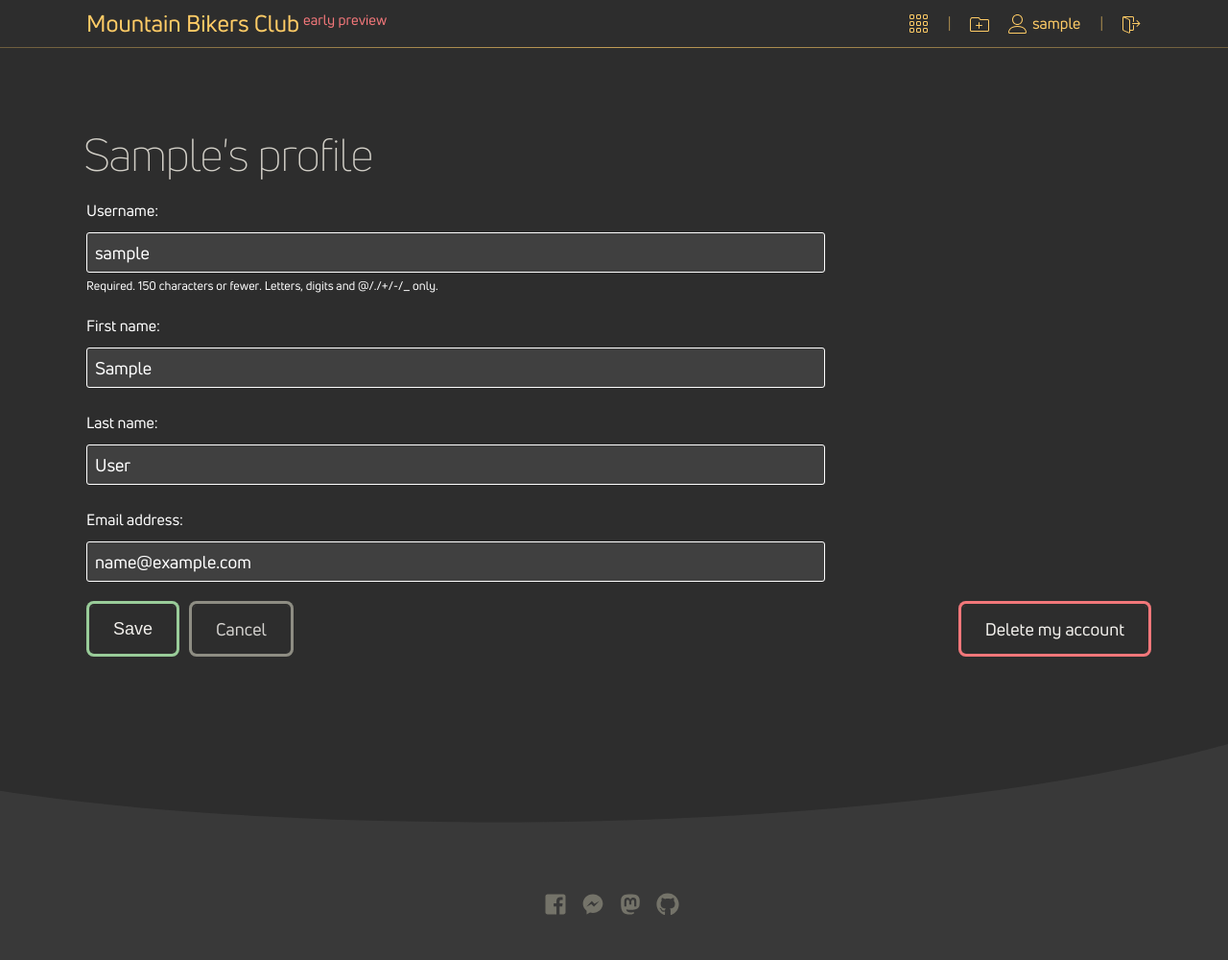
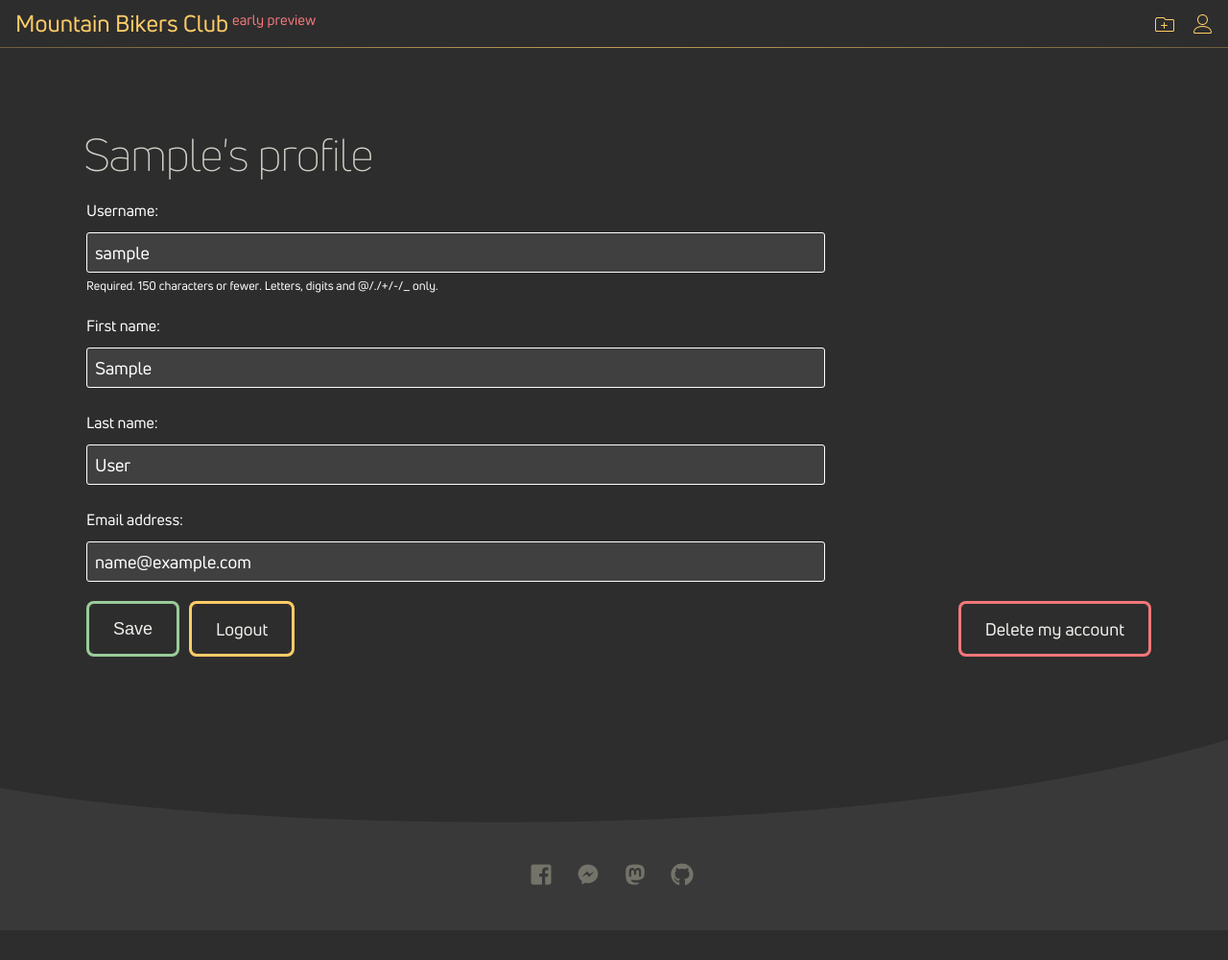
Before and after one commit to stephengodderidge/mountain-bikers-club, a Django app: page /en/dashboard/profile/ in a window 1280 px wide. Shown: the whole page at 96% size. After the commit the page ends 922 px from the top, so only its background shows below. Run offline with Django 3.2, Linux system fonts and the light colour scheme; the visitor is signed in with stand-in values (Sample User, id 1); data that the repository does not hold is empty.

Commit message:
header and footer optimization

```diff
--- a/dashboard/templates/dashboard/headerlinks.html
+++ b/dashboard/templates/dashboard/headerlinks.html
@@ -1,29 +1,10 @@
 {% load i18n %}
 
-<li>
+<div>
     <ul class="o-flex-inline has-horizontal-gutter has-hidden-links main-header__icons">
-        <li>
-            <a href="{% url 'dashboard' %}">
-                <svg width="20" height="20" viewBox="0 0 20 20" class="svg-icon">
-                    <g fill="currentColor">
-                        <path d="M3.5 19h-2c-0.827 0-1.5-0.673-1.5-1.5v-2c0-0.827 0.673-1.5 1.5-1.5h2c0.827 0 1.5 0.673 1.5 1.5v2c0 0.827-0.673 1.5-1.5 1.5zM1.5 15c-0.276 0-0.5 0.224-0.5 0.5v2c0 0.276 0.224 0.5 0.5 0.5h2c0.276 0 0.5-0.224 0.5-0.5v-2c0-0.276-0.224-0.5-0.5-0.5h-2z"></path>
-                        <path d="M10.5 19h-2c-0.827 0-1.5-0.673-1.5-1.5v-2c0-0.827 0.673-1.5 1.5-1.5h2c0.827 0 1.5 0.673 1.5 1.5v2c0 0.827-0.673 1.5-1.5 1.5zM8.5 15c-0.276 0-0.5 0.224-0.5 0.5v2c0 0.276 0.224 0.5 0.5 0.5h2c0.276 0 0.5-0.224 0.5-0.5v-2c0-0.276-0.224-0.5-0.5-0.5h-2z"></path>
-                        <path d="M17.5 19h-2c-0.827 0-1.5-0.673-1.5-1.5v-2c0-0.827 0.673-1.5 1.5-1.5h2c0.827 0 1.5 0.673 1.5 1.5v2c0 0.827-0.673 1.5-1.5 1.5zM15.5 15c-0.276 0-0.5 0.224-0.5 0.5v2c0 0.276 0.224 0.5 0.5 0.5h2c0.276 0 0.5-0.224 0.5-0.5v-2c0-0.276-0.224-0.5-0.5-0.5h-2z"></path>
-                        <path d="M3.5 12h-2c-0.827 0-1.5-0.673-1.5-1.5v-2c0-0.827 0.673-1.5 1.5-1.5h2c0.827 0 1.5 0.673 1.5 1.5v2c0 0.827-0.673 1.5-1.5 1.5zM1.5 8c-0.276 0-0.5 0.224-0.5 0.5v2c0 0.276 0.224 0.5 0.5 0.5h2c0.276 0 0.5-0.224 0.5-0.5v-2c0-0.276-0.224-0.5-0.5-0.5h-2z"></path>
-                        <path d="M10.5 12h-2c-0.827 0-1.5-0.673-1.5-1.5v-2c0-0.827 0.673-1.5 1.5-1.5h2c0.827 0 1.5 0.673 1.5 1.5v2c0 0.827-0.673 1.5-1.5 1.5zM8.5 8c-0.276 0-0.5 0.224-0.5 0.5v2c0 0.276 0.224 0.5 0.5 0.5h2c0.276 0 0.5-0.224 0.5-0.5v-2c0-0.276-0.224-0.5-0.5-0.5h-2z"></path>
-                        <path d="M17.5 12h-2c-0.827 0-1.5-0.673-1.5-1.5v-2c0-0.827 0.673-1.5 1.5-1.5h2c0.827 0 1.5 0.673 1.5 1.5v2c0 0.827-0.673 1.5-1.5 1.5zM15.5 8c-0.276 0-0.5 0.224-0.5 0.5v2c0 0.276 0.224 0.5 0.5 0.5h2c0.276 0 0.5-0.224 0.5-0.5v-2c0-0.276-0.224-0.5-0.5-0.5h-2z"></path>
-                        <path d="M3.5 5h-2c-0.827 0-1.5-0.673-1.5-1.5v-2c0-0.827 0.673-1.5 1.5-1.5h2c0.827 0 1.5 0.673 1.5 1.5v2c0 0.827-0.673 1.5-1.5 1.5zM1.5 1c-0.276 0-0.5 0.224-0.5 0.5v2c0 0.276 0.224 0.5 0.5 0.5h2c0.276 0 0.5-0.224 0.5-0.5v-2c0-0.276-0.224-0.5-0.5-0.5h-2z"></path>
-                        <path d="M10.5 5h-2c-0.827 0-1.5-0.673-1.5-1.5v-2c0-0.827 0.673-1.5 1.5-1.5h2c0.827 0 1.5 0.673 1.5 1.5v2c0 0.827-0.673 1.5-1.5 1.5zM8.5 1c-0.276 0-0.5 0.224-0.5 0.5v2c0 0.276 0.224 0.5 0.5 0.5h2c0.276 0 0.5-0.224 0.5-0.5v-2c0-0.276-0.224-0.5-0.5-0.5h-2z"></path>
-                        <path d="M17.5 5h-2c-0.827 0-1.5-0.673-1.5-1.5v-2c0-0.827 0.673-1.5 1.5-1.5h2c0.827 0 1.5 0.673 1.5 1.5v2c0 0.827-0.673 1.5-1.5 1.5zM15.5 1c-0.276 0-0.5 0.224-0.5 0.5v2c0 0.276 0.224 0.5 0.5 0.5h2c0.276 0 0.5-0.224 0.5-0.5v-2c0-0.276-0.224-0.5-0.5-0.5h-2z"></path>
-                    </g>
-                </svg>
-                <span class="is-visually-hidden">{% trans 'Dashboard' %}</span>
-            </a>
-        </li>
-        <li style="opacity: 0.54; font-size: 75%; line-height: 20px;">|</li>
         {% comment %}
         <li>
-            <button>
+            <a href="#">
                 <svg width="20" height="20" viewBox="0 0 20 20" class="svg-icon">
                     <g fill="currentColor">
                         <g style="display: none;">
@@ -40,9 +21,10 @@
                     </g>
                 </svg>
                 <span class="is-visually-hidden">Notifications</span>
-            </button>
+            </a>
         </li>
         {% endcomment %}
+        {# FIXME svg as symbol #}
         <li>
             <a href="{% url 'upload' %}">
                 <svg width="20" height="20" viewBox="0 0 20 20" class="svg-icon">
@@ -63,20 +45,7 @@
                     </g>
                 </svg>
                 <span class="is-visually-hidden">{% trans 'Profile' %}</span>
-                <span style="font-size: 80%">{{ user.username }}</span>
-            </a>
-        </li>
-        <li style="opacity: 0.54; font-size: 75%; line-height: 20px;">|</li>
-        <li>
-            <a href="{% url 'logout' %}">
-                <svg width="20" height="20" viewBox="0 0 20 20" class="svg-icon">
-                    <g fill="currentColor">
-                        <path d="M11.5 8c0.276 0 0.5-0.224 0.5-0.5v-4c0-0.827-0.673-1.5-1.5-1.5h-9c-0.827 0-1.5 0.673-1.5 1.5v12c0 0.746 0.537 1.56 1.222 1.853l5.162 2.212c0.178 0.076 0.359 0.114 0.532 0.114 0.213-0 0.416-0.058 0.589-0.172 0.314-0.207 0.495-0.575 0.495-1.008v-1.5h2.5c0.827 0 1.5-0.673 1.5-1.5v-4c0-0.276-0.224-0.5-0.5-0.5s-0.5 0.224-0.5 0.5v4c0 0.276-0.224 0.5-0.5 0.5h-2.5v-9.5c0-0.746-0.537-1.56-1.222-1.853l-3.842-1.647h7.564c0.276 0 0.5 0.224 0.5 0.5v4c0 0.276 0.224 0.5 0.5 0.5zM6.384 5.566c0.322 0.138 0.616 0.584 0.616 0.934v12c0 0.104-0.028 0.162-0.045 0.173s-0.081 0.014-0.177-0.027l-5.162-2.212c-0.322-0.138-0.616-0.583-0.616-0.934v-12c0-0.079 0.018-0.153 0.051-0.22l5.333 2.286z"></path>
-                        <path d="M18.354 9.146l-3-3c-0.195-0.195-0.512-0.195-0.707 0s-0.195 0.512 0 0.707l2.146 2.146h-6.293c-0.276 0-0.5 0.224-0.5 0.5s0.224 0.5 0.5 0.5h6.293l-2.146 2.146c-0.195 0.195-0.195 0.512 0 0.707 0.098 0.098 0.226 0.146 0.354 0.146s0.256-0.049 0.354-0.146l3-3c0.195-0.195 0.195-0.512 0-0.707z"></path>
-                    </g>
-                </svg>
-                <span class="is-visually-hidden">{% trans 'Logout' %}</span>
             </a>
         </li>
     </ul>
-</li>
+</div>
--- a/dashboard/templates/dashboard/login.html
+++ b/dashboard/templates/dashboard/login.html
@@ -4,9 +4,9 @@
 {% block title %}{% trans 'Sign in' %}{% endblock %}
 
 {% block headerlinks %}
-    <li class="has-hidden-links">
+    <div class="has-hidden-links">
         <a href="{% url 'register' %}">{% trans 'Sign up'|lower %}</a>
-    </li>
+    </div>
 {% endblock %}
 
 {% block content %}
--- a/dashboard/templates/dashboard/profile.html
+++ b/dashboard/templates/dashboard/profile.html
@@ -23,15 +23,24 @@
                             {% tpl_button button_label class='is-success' %}
                         </div>
                         <div>
+                            {% trans 'Logout' as button_label %}
+                            {% url 'user__delete' as button_link %}
+                            {% tpl_button button_label button_link class='is-warning' %}
+                        </div>
+                        {% comment %}
+                        <div>
                             {% trans 'Cancel' as button_label %}
                             {% url 'dashboard' as button_link %}
                             {% tpl_button button_label button_link class='is-secondary' %}
                         </div>
+                        {% endcomment %}
                     </div>
-                    <div>
-                        {% trans 'Delete my account' as button_label %}
-                        {% url 'user__delete' as button_link %}
-                        {% tpl_button button_label button_link class='is-danger' %}
+                    <div class="o-flex-inline has-horizontal-gutter">
+                        <div>
+                            {% trans 'Delete my account' as button_label %}
+                            {% url 'user__delete' as button_link %}
+                            {% tpl_button button_label button_link class='is-danger' %}
+                        </div>
                     </div>
                 </div>
             </form>
--- a/dashboard/templates/dashboard/register.html
+++ b/dashboard/templates/dashboard/register.html
@@ -4,9 +4,9 @@
 {% block title %}{% trans 'Create an account' %}{% endblock %}
 
 {% block headerlinks %}
-    <li class="has-hidden-links">
+    <div class="has-hidden-links">
         <a href="{% url 'login' %}">{% trans 'Sign in'|lower %}</a>
-    </li>
+    </div>
 {% endblock %}
 
 {% block content %}
--- a/gpx/parser.py
+++ b/gpx/parser.py
@@ -41,6 +41,7 @@ class GPXParser:
     def __parse(self):
         all_points = []
         tracks = self.root.findall('trk')
+        # FIXME Split tracks
         for track in tracks:
             segments = track.findall('trkseg')
             for segment in segments:
--- a/home/static/home/styles/base.css
+++ b/home/static/home/styles/base.css
@@ -144,9 +144,7 @@
 
 .main-header {
     color: var(--yellow);
-    padding: 10px 0 !important;
-    margin-top: 0 !important;
-    margin-bottom: 0 !important;
+    padding: 10px var(--page-gutter-width);
     position: relative;
 }
 
@@ -190,16 +188,13 @@
     /* grid-row: -1; */
     background: var(--base01);
     color: var(--base03);
-    padding-bottom: calc(var(--section-margin-height) / 2);
+    padding: 0 var(--page-gutter-width) calc(var(--section-margin-height) / 2);
     overflow: hidden;
 }
 
 .main-footer__links {
     margin: 0 auto !important;
-    padding: calc(var(--section-margin-height) / 2) var(--page-gutter-width) 0;
-    font-size: 16px;
-    text-align: center;
-    max-width: calc(var(--page-maxwidth) + 2 * var(--page-gutter-width));
+    padding-top: calc(var(--section-margin-height) / 2);
 }
 
 .main-footer__link:hover {
--- a/home/static/home/styles/shell.css
+++ b/home/static/home/styles/shell.css
@@ -51,7 +51,7 @@
     --page-background: var(--base00);
     --page-maxwidth: 80rem;
     --page-maxwidth-large: 110rem;
-    --page-gutter-width: 1.5rem;
+    --page-gutter-width: 16px;
 
     --section-margin-height: 6.667vw;
     --layout-gutter-width: 20px;
--- a/home/templates/flatpages/default.html
+++ b/home/templates/flatpages/default.html
@@ -4,7 +4,7 @@
 {% block title %}{{ flatpage.title }}{% endblock %}
 
 {% block headerlinks %}
-    <li class="has-hidden-links">
+    <div class="has-hidden-links">
         {% if user.is_authenticated %}
             <a href="{% url 'dashboard' %}">
                 {% filter lower %}
@@ -14,7 +14,7 @@
         {% else %}
             <a href="{% url 'login' %}">{% trans 'Sign in'|lower %}</a>
         {% endif %}
-    </li>
+    </div>
 {% endblock %}
 
 {% block content %}
--- a/home/templates/home/base.html
+++ b/home/templates/home/base.html
@@ -1,6 +1,7 @@
-{% load static %}
+{% load static i18n %}
+{% get_current_language as LANGUAGE_CODE %}
 <!DOCTYPE html>
-<html lang="en">
+<html lang="{{ LANGUAGE_CODE }}">
 <head>
     <meta charset="utf-8">
     <meta name="viewport" content="width=device-width, initial-scale=1.0, shrink-to-fit=no">
@@ -45,15 +46,17 @@
 <body>
 {% include 'home/symbols.html' %}
 <div class="o-view">
-    <header class="main-header o-section">
-        <ul class="o-flex-space o-group is-large">
-            <li>
+    <header class="main-header o-flex-space">
+        <div>
+            {% if user.is_authenticated %}
+                <a href="{% url 'dashboard' %}" class="main-header__logo">Mountain Bikers Club</a>
+            {% else %}
                 <a href="{% url 'home' %}" class="main-header__logo">Mountain Bikers Club</a>
-                <sup style="color: var(--red)">early preview</sup>
-            </li>
-            {% block headerlinks %}
-            {% endblock %}
-        </ul>
+            {% endif %}
+            <sup style="color: var(--red)">early preview</sup>
+        </div>
+        {% block headerlinks %}
+        {% endblock %}
     </header>
     <main class="main-content">
         {% block content %}
@@ -63,7 +66,7 @@
         <div class="o-wave" style="background: var(--page-background)" aria-hidden="true"></div>
         {% load flatpages %}
         {% get_flatpages as flatpages %}
-        <ul class="o-flex-inline has-horizontal-gutter is-middle is-center main-footer__links">
+        <ul class="o-flex-inline has-gutter is-middle is-center main-footer__links">
             {% for page in flatpages %}
                 <li>
                     <a href="{{ page.url }}" class="main-footer__link">
@@ -72,30 +75,29 @@
                 </li>
             {% endfor %}
         </ul>
-        <p><!-- empty --></p>
-        <ul class="o-flex-inline is-center">
-            <li style="padding: 0 5px;">
+        <ul class="o-flex-inline has-horizontal-gutter gutter is-center">
+            <li>
                 <a href="https://fb.me/mountainbikersclub" target="_blank" rel="noopener">
                     <svg width="24" height="24" class="trail__icon">
                         <use xlink:href="#facebook"></use>
                     </svg>
                 </a>
             </li>
-            <li style="padding: 0 5px;">
+            <li>
                 <a href="https://m.me/mountainbikersclub" target="_blank" rel="noopener">
                     <svg width="24" height="24" class="trail__icon">
                         <use xlink:href="#messenger"></use>
                     </svg>
                 </a>
             </li>
-            <li style="padding: 0 5px;">
+            <li>
                 <a href="https://mastodon.social/@cedeber" target="_blank" rel="noopener">
                     <svg width="24" height="24" class="trail__icon">
                         <use xlink:href="#mastodon"></use>
                     </svg>
                 </a>
             </li>
-            <li style="padding: 0 5px;">
+            <li>
                 <a href="https://github.com/cedeber/mountain-bikers-club" target="_blank" rel="noopener">
                     <svg width="24" height="24" class="trail__icon">
                         <use xlink:href="#github"></use>
--- a/home/templates/home/index.html
+++ b/home/templates/home/index.html
@@ -5,7 +5,7 @@
 {% block description %}{% trans 'For the love of mountain biking and wild nature' %}{% endblock %}
 
 {% block headerlinks %}
-    <li class="has-hidden-links">
+    <div class="has-hidden-links">
         {% if user.is_authenticated %}
             <a href="{% url 'dashboard' %}">
                 {% filter lower %}
@@ -15,7 +15,7 @@
         {% else %}
             <a href="{% url 'login' %}">{% trans 'Sign in'|lower %}</a>
         {% endif %}
-    </li>
+    </div>
 {% endblock %}
 
 {% block content %}
--- a/trail/templates/trail/view.html
+++ b/trail/templates/trail/view.html
@@ -8,9 +8,9 @@
     {% if user.is_authenticated %}
         {% include 'dashboard/headerlinks.html' %}
     {% else %}
-        <li class="has-hidden-links">
+        <div class="has-hidden-links">
             <a href="{% url 'register' %}">{% trans 'Sign up'|lower %}</a>
-        </li>
+        </div>
     {% endif %}
 {% endblock %}
 
```
